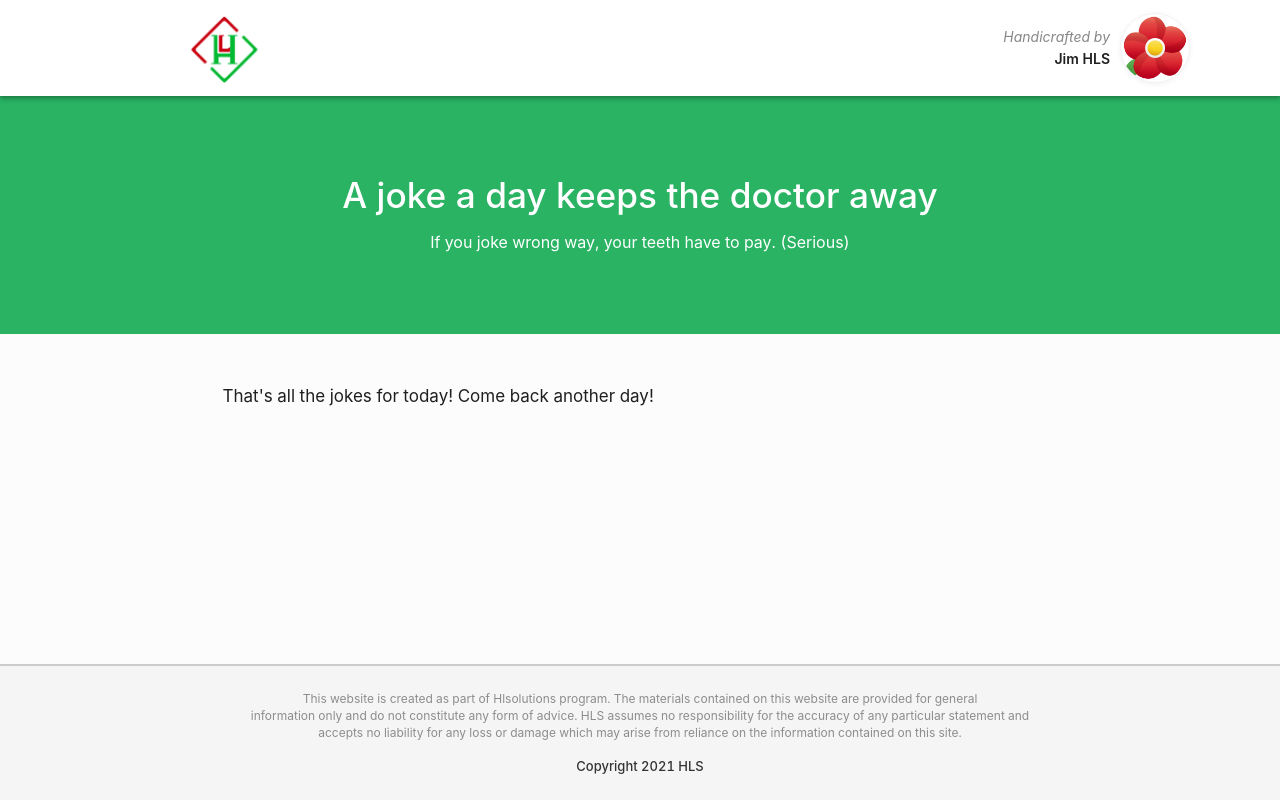
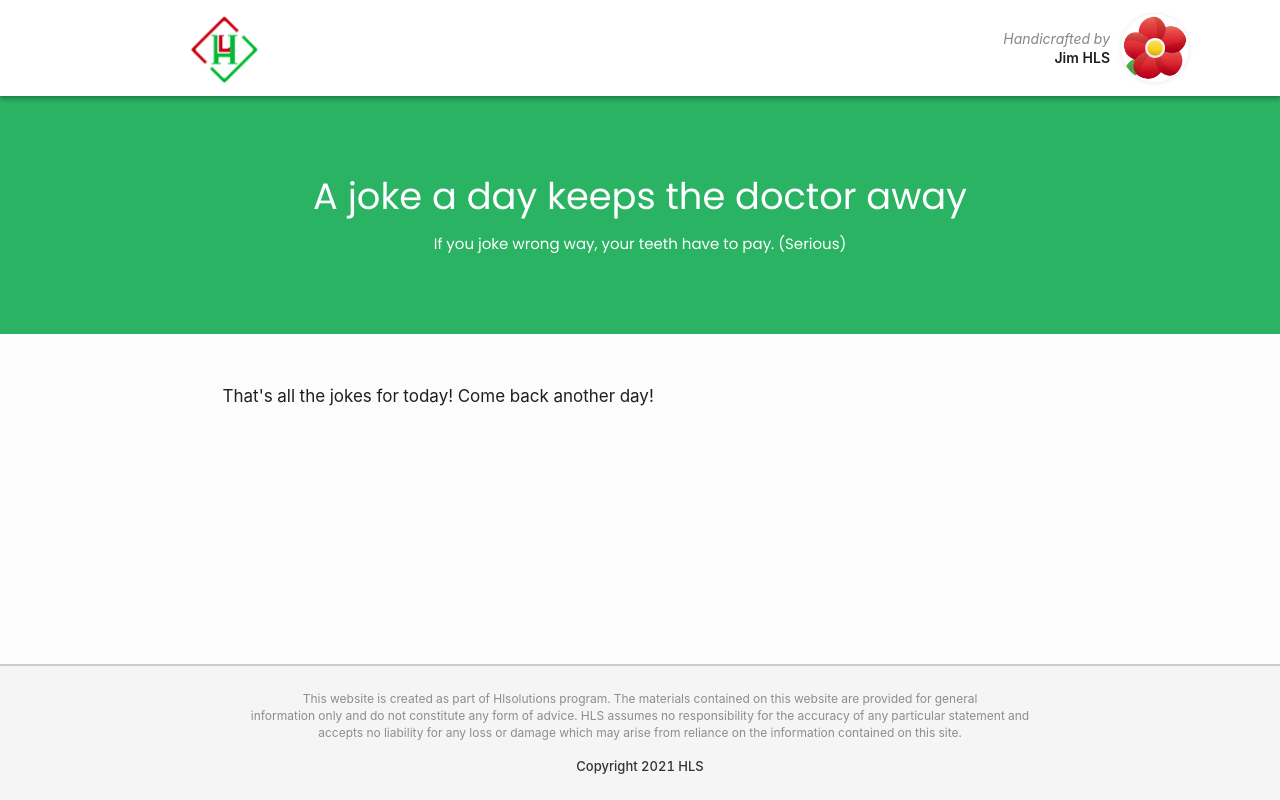
Before and after one commit to truongha91/zens_test, a React app in the folder frontend/: page / in a window 1280 px wide. Built offline with nearby package versions, Linux system fonts and the light colour scheme; some packages are replaced by stand-ins of ours; no server answers; the database is empty.

Commit message:
feat: adjust font

```diff
--- a/frontend/public/index.html
+++ b/frontend/public/index.html
@@ -1,20 +1,21 @@
 <!DOCTYPE html>
 <html lang="en">
 <head>
-    <meta charset="utf-8" />
-    <link rel="icon" href="%PUBLIC_URL%/favicon.ico" />
-    <meta name="viewport" content="width=device-width, initial-scale=1" />
-    <meta name="theme-color" content="#000000" />
+    <meta charset="utf-8"/>
+    <link rel="icon" href="%PUBLIC_URL%/favicon.ico"/>
+    <meta name="viewport" content="width=device-width, initial-scale=1"/>
+    <meta name="theme-color" content="#000000"/>
     <meta
             name="description"
             content="Web site created using create-react-app"
     />
-    <link rel="apple-touch-icon" href="%PUBLIC_URL%/logo192.png" />
+    <link rel="apple-touch-icon" href="%PUBLIC_URL%/logo192.png"/>
     <!--
       manifest.json provides metadata used when your web app is installed on a
       user's mobile device or desktop. See https://developers.google.com/web/fundamentals/web-app-manifest/
     -->
-    <link rel="manifest" href="%PUBLIC_URL%/manifest.json" />
+    <link rel="manifest" href="%PUBLIC_URL%/manifest.json"/>
+    <link href='https://fonts.googleapis.com/css?family=Poppins' rel='stylesheet'>
     <!--
       Notice the use of %PUBLIC_URL% in the tags above.
       It will be replaced with the URL of the `public` folder during the build.
--- a/frontend/src/layouts/MainLayout.scss
+++ b/frontend/src/layouts/MainLayout.scss
@@ -6,7 +6,7 @@
         display: flex;
         align-items: center;
         background: #ffffff;
-        line-height: 22px;
+        line-height: 19px;
         height: auto;
         box-shadow: rgba(0, 0, 0, 0.12) 0 1px 3px, rgba(0, 0, 0, 0.24) 0 3px 5px;
         z-index: 1;
--- a/frontend/src/pages/Home/style.scss
+++ b/frontend/src/pages/Home/style.scss
@@ -12,9 +12,10 @@
         }
 
         h1 {
-            font-size: 2.2rem;
+            font-size: 2.3rem;
             line-height: 1.1;
             margin-bottom: 1rem;
+            font-family: 'Poppins';
 
             @media screen and (max-width: 465px) {
                 font-size: 1.3rem;
@@ -23,8 +24,9 @@
 
         p {
             margin-bottom: 0;
-            font-size: 16px;
-            font-weight: 400;
+            font-size: 15px;
+            font-weight: 500;
+            font-family: 'Poppins';
         }
     }
 
```
Lines whose indentation alone changed are shown as unchanged.
